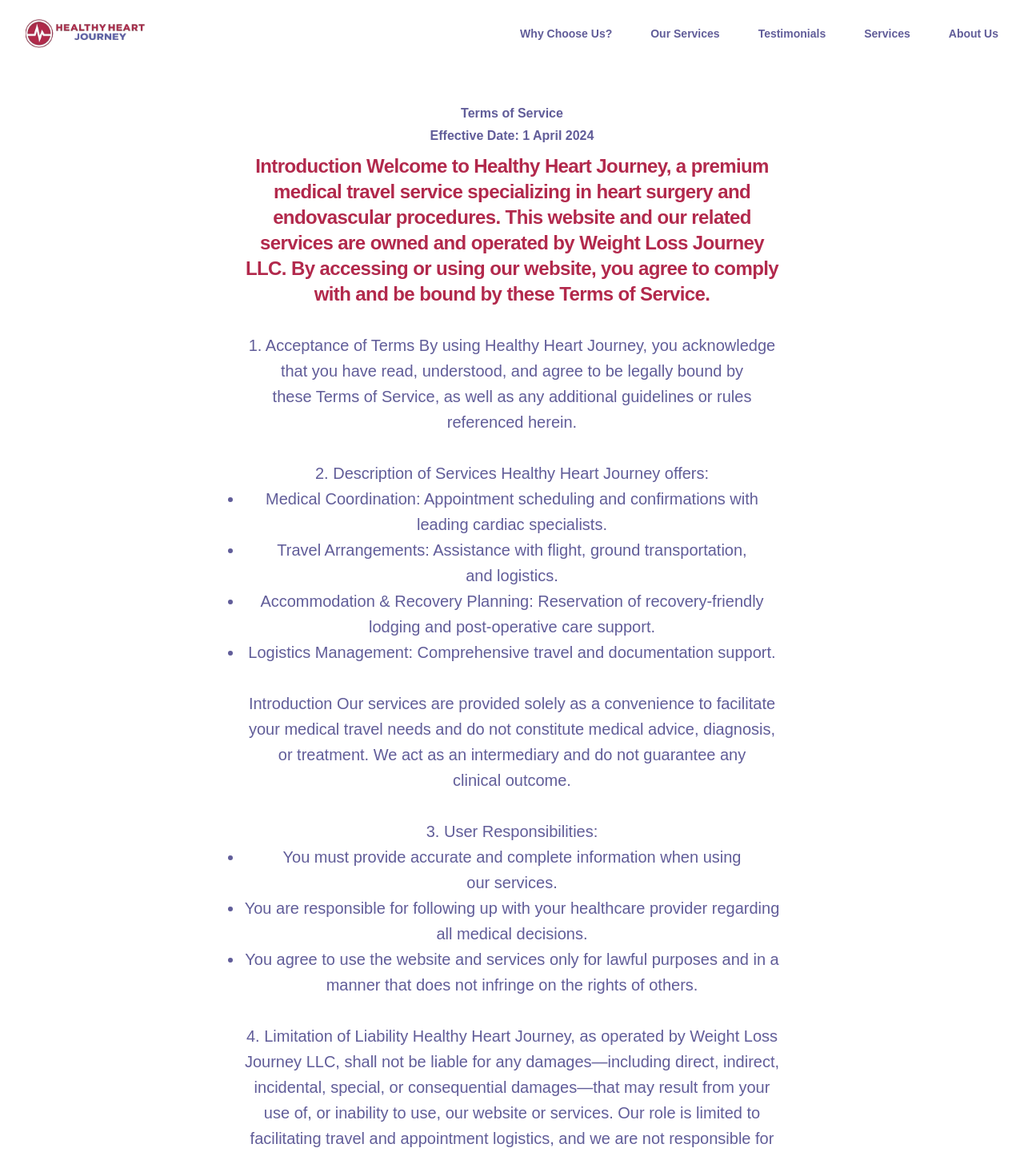
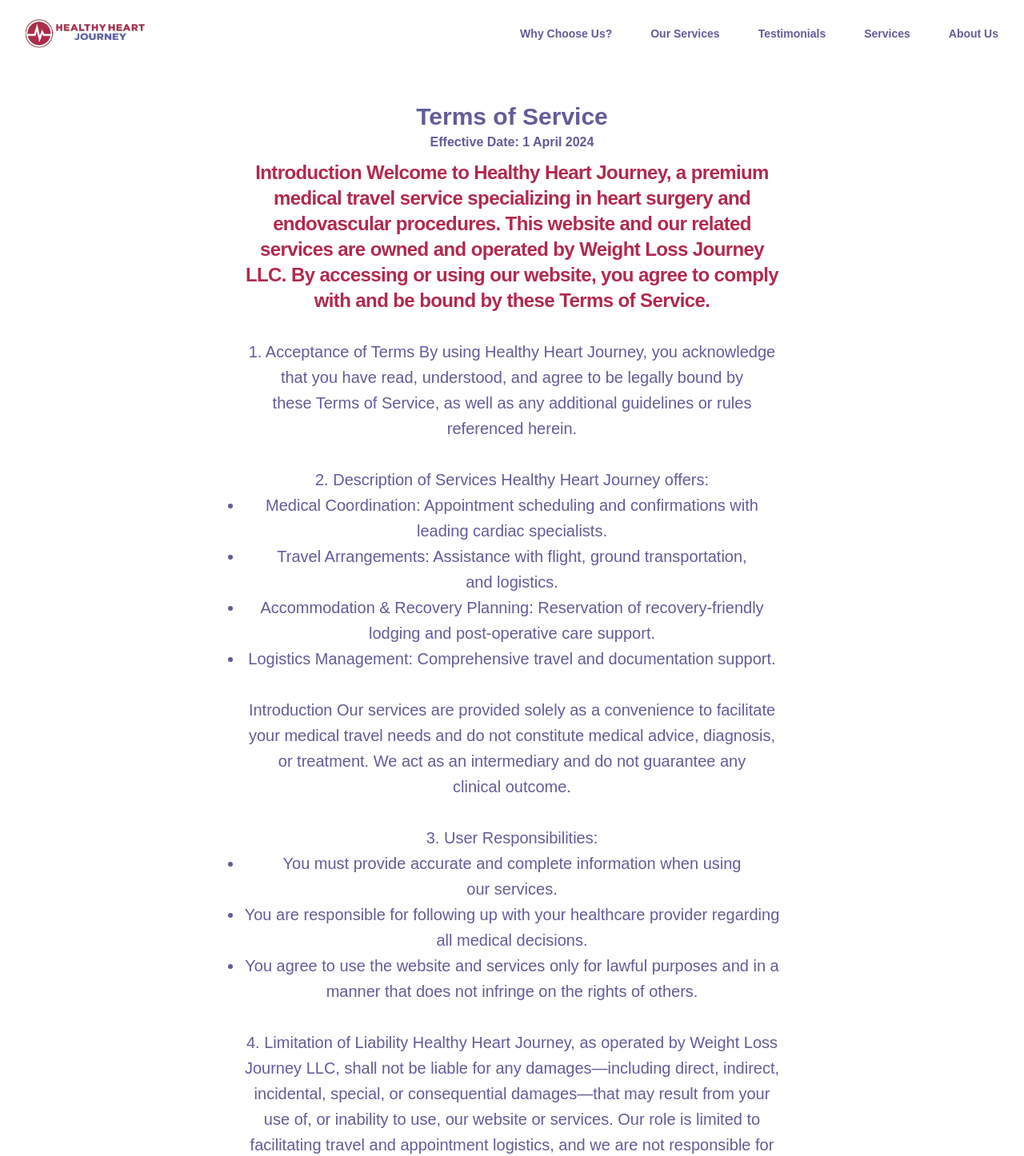
Before and after one commit to Bostel87/HealthyHeartJourneyNext, a Next.js app: page /terms in a window 1280 px wide. Shown: the top 1446 px of the page at 80% size. Built offline with nearby package versions, Linux system fonts and the light colour scheme.

Commit message:
update changes

```diff
--- a/src/app/terms/ui/Terms.tsx
+++ b/src/app/terms/ui/Terms.tsx
@@ -2,7 +2,7 @@
   return (
     <div className="bg-white px-6 py-24 sm:py-32 lg:px-8">
       <div className="mx-auto max-w-2xl text-center">
-        <p className="text-base/7 font-semibold text-[#615d99]">Terms of Service</p>
+        <p className="text-3xl font-semibold text-[#615d99]">Terms of Service</p>
         <p className="text-base/7 font-semibold text-[#615d99]">Effective Date: 1 April 2024 </p>
 
         <h2 className="mt-2 text-2xl font-semibold tracking-tight text-[#b2294c] sm:text-2xl">Introduction
@@ -13,10 +13,12 @@
           By using Healthy Heart Journey, you acknowledge that you have read, understood, and agree to be legally bound by these Terms of Service, as well as any additional guidelines or rules referenced herein.
 
         </p>
+        <div>
         <p className="mt-8 text-pretty text-lg font-medium text-[#615d99] sm:text-xl/8 ">
           2. Description of Services
           Healthy Heart Journey offers:
-          <ol className="list-disc">
+
+          <ul className="list-disc">
             <li>
               Medical Coordination: Appointment scheduling and confirmations with leading cardiac specialists.
             </li>
@@ -29,14 +31,17 @@
             <li>
               Logistics Management: Comprehensive travel and documentation support.
             </li>
-          </ol>
+          </ul>
+
         </p>
+        </div>
         <h2 className="mt-8 text-pretty text-lg font-medium text-[#615d99] sm:text-xl/8">Introduction
           Our services are provided solely as a convenience to facilitate your medical travel needs and do not constitute medical advice, diagnosis, or treatment. We act as an intermediary and do not guarantee any clinical outcome.
         </h2>
         <p className="mt-8 text-pretty text-lg font-medium text-[#615d99] sm:text-xl/8 ">
           3. User Responsibilities:
-          <ol className="list-disc">
+
+          <ul className="list-disc">
             <li>
               You must provide accurate and complete information when using our services.
             </li>
@@ -46,7 +51,8 @@
             <li>
               You agree to use the website and services only for lawful purposes and in a manner that does not infringe on the rights of others.
             </li>
-          </ol>
+          </ul>
+
         </p>
         <p className="mt-8 text-pretty text-lg font-medium text-[#615d99] sm:text-xl/8">
           4. Limitation of Liability
```
